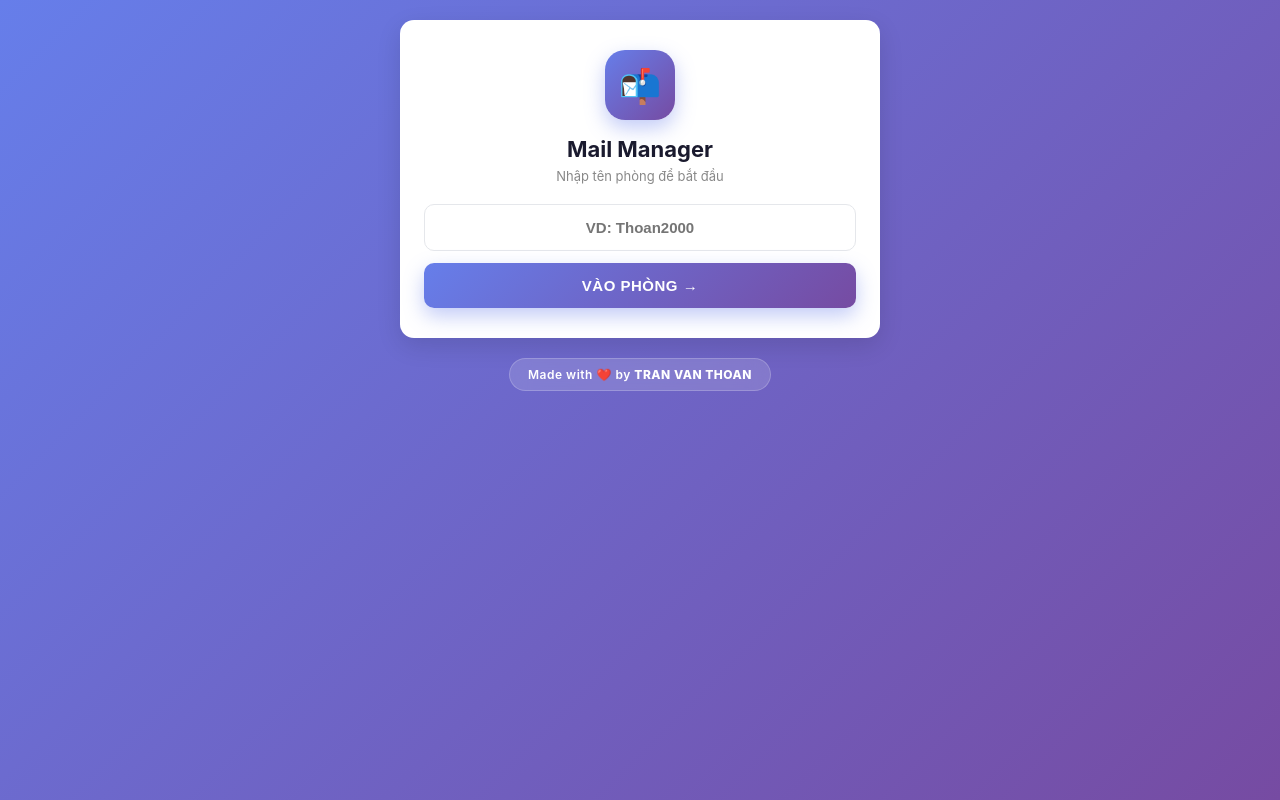
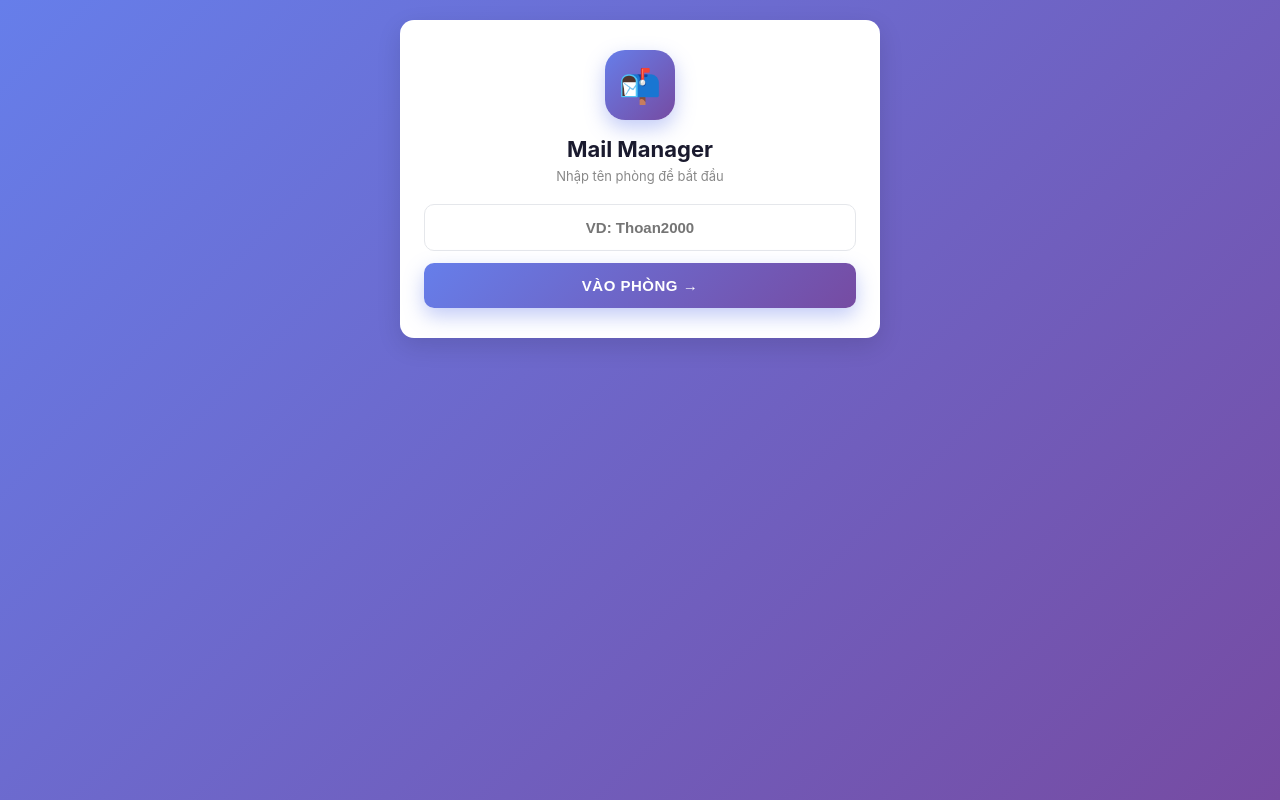
Before and after one commit to thoan2k123-lang/mail-manager, a plain HTML site: page index.html in a window 1280 px wide. Drawn offline with Linux system fonts and the light colour scheme.

Commit message:
Update index.html

```diff
--- a/index.html
+++ b/index.html
@@ -350,29 +350,6 @@
         margin-top: 6px;
     }
     .modal button:active { transform: scale(0.98); }
-
-    /* FOOTER TÁC GIẢ */
-    .author-footer {
-        text-align: center;
-        padding: 20px 0 10px;
-    }
-    .author-footer .badge {
-        display: inline-block;
-        background: rgba(255,255,255,0.15);
-        backdrop-filter: blur(10px);
-        -webkit-backdrop-filter: blur(10px);
-        padding: 8px 18px;
-        border-radius: 20px;
-        color: white;
-        font-size: 12px;
-        font-weight: 600;
-        letter-spacing: 0.5px;
-        border: 1px solid rgba(255,255,255,0.2);
-    }
-    .author-footer .badge b {
-        font-weight: 800;
-        color: #fff;
-    }
 </style>
 </head>
 <body>
@@ -446,14 +423,6 @@
         </div>
 
     </div>
-
-    <!-- FOOTER TÁC GIẢ -->
-    <div class="author-footer">
-        <div class="badge">
-            Made with ❤️ by <b>TRAN VAN THOAN</b>
-        </div>
-    </div>
-
 </div>
 
 <div class="toast" id="toast"></div>
```
